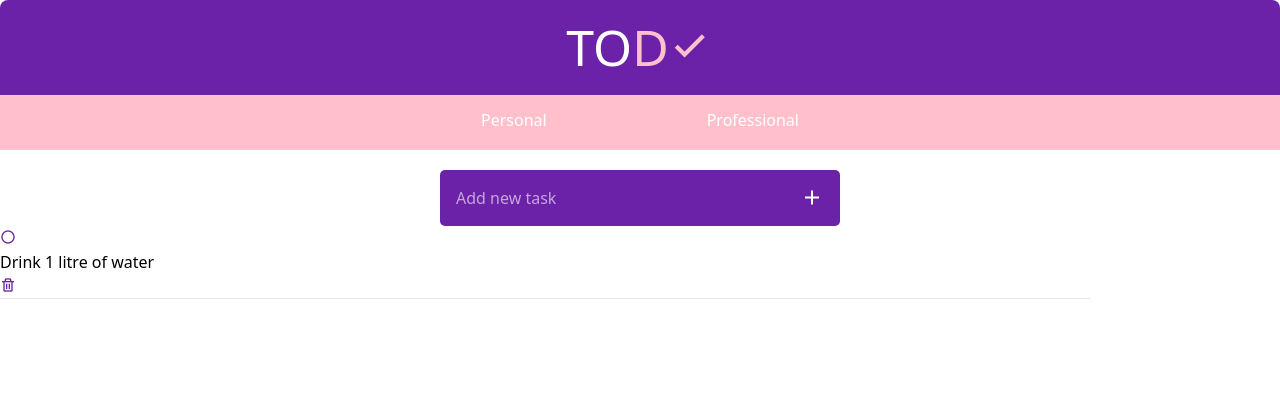
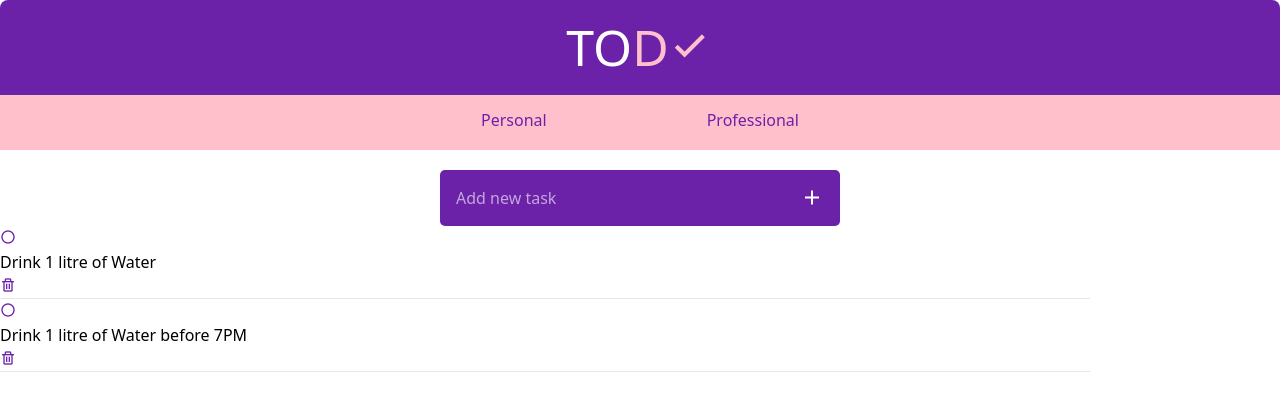
Before and after one commit to MGPMalhan/TODO-List, a React (Vite) app: page / in a window 1280 px wide. Shown: the top 404 px of the page. Built offline with nearby package versions, Linux system fonts and the light colour scheme.

Commit message:
Implemented functionality for the task input section.

```diff
--- a/src/components/Todo.jsx
+++ b/src/components/Todo.jsx
@@ -1,7 +1,15 @@
-import React from "react";
+import React, { useRef } from "react";
 import TodoItems from "./TodoItems";
 
 const Todo = () => {
+  // Adding tasks using the input Bar
+  const inputRef = useRef();
+
+  const add = () => {
+    const task = inputRef.current.value.trim();
+    console.log(task);
+  };
+
   return (
     <div className='bg-rose-100 place-self-center w-11/12 max-w-md flex flex-col p- min-h-[600px] rounded-lg'>
       <div className='todo'>
@@ -23,12 +31,18 @@ const Todo = () => {
         </div>
       </div>
       <div className='input-box'>
-        <input type='text' placeholder='Add new task' className='input' />
-        <i className='bx bx-plus'></i>
+        <input
+          ref={inputRef}
+          type='text'
+          placeholder='Add new task'
+          className='input'
+        />
+        <i onClick={add} className='bx bx-plus'></i>
       </div>
 
       <div>
-        <TodoItems />
+        <TodoItems Text='Drink 1 litre of Water' />
+        <TodoItems Text='Drink 1 litre of Water before 7PM' />
       </div>
     </div>
   );
--- a/src/components/TodoItems.jsx
+++ b/src/components/TodoItems.jsx
@@ -1,6 +1,6 @@
 import React from "react";
 
-const TodoItems = () => {
+const TodoItems = ({ Text }) => {
   return (
     <div className='flex flex-col items-start m-3 mt-5 gap-2'>
       <div className='flex items-center w-full'>
@@ -8,16 +8,14 @@ const TodoItems = () => {
           className='bx bx-circle w-7 text-3xl ml-2 cursor-pointer'
           style={{ color: "#6b21a8" }}
         ></i>
-        <p className='text-purple-custom text-[16px] ml-3'>
-          Drink 1 litre of water
-        </p>
+        <p className='text-purple-custom text-[16px] ml-3'>{Text}</p>
         <i
           className='bx bx-trash ml-auto mr-4 cursor-pointer text-2xl'
           style={{ color: "#6b21a8" }}
         ></i>
       </div>
       <hr
-        className='border-t-2 border-purple-700 mt-1 mx-auto'
+        className='border-t-1 border-purple-700 mt-1 mx-auto'
         style={{ width: "calc(82% + 40px)" }}
       />
     </div>
--- a/src/index.css
+++ b/src/index.css
@@ -26,7 +26,7 @@
 
 .groups {
   background-color: pink;
-  color: white;
+  color: #6b21a8;
   display: flex;
   justify-content: center;
   align-items: center;
```
